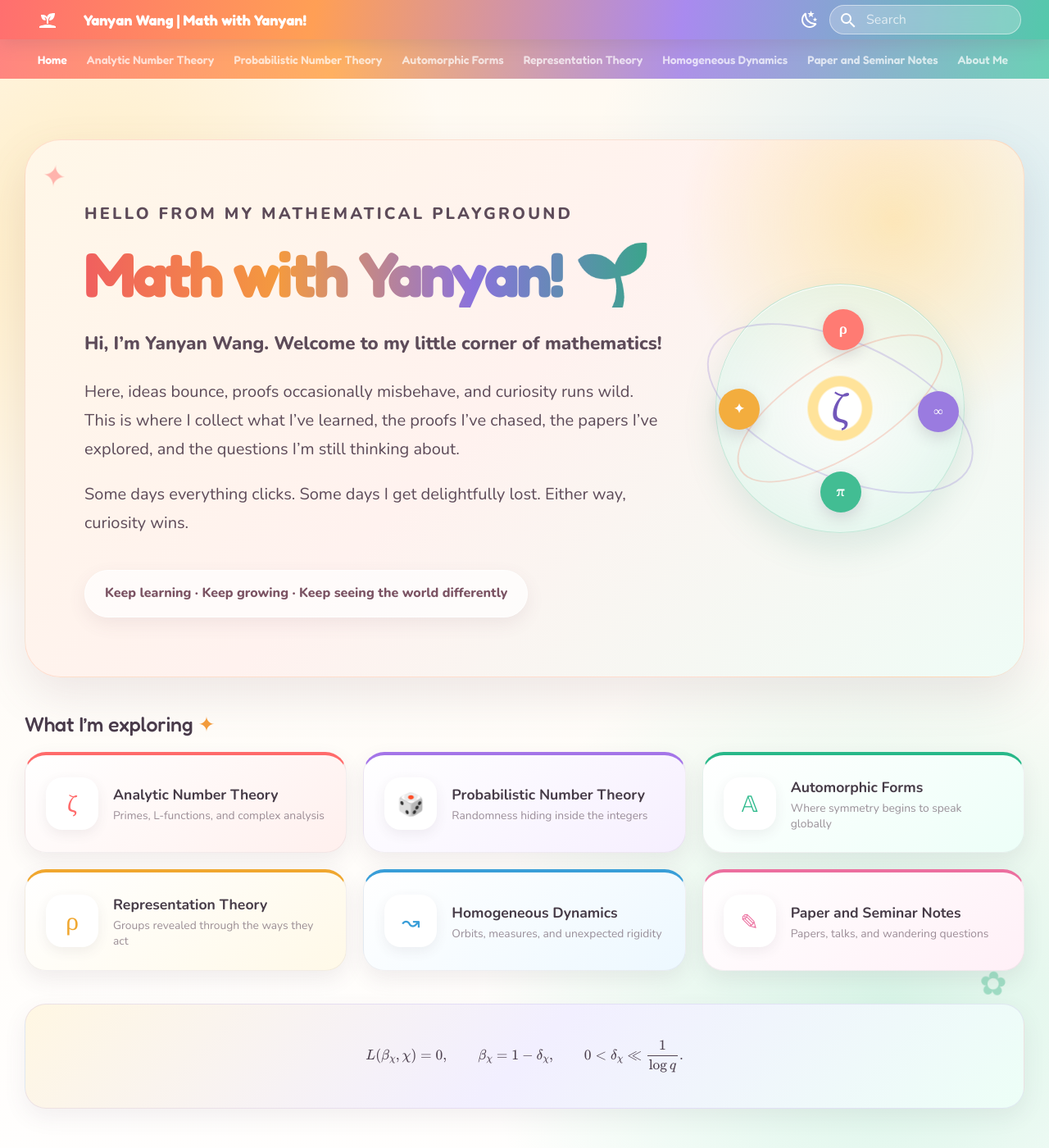
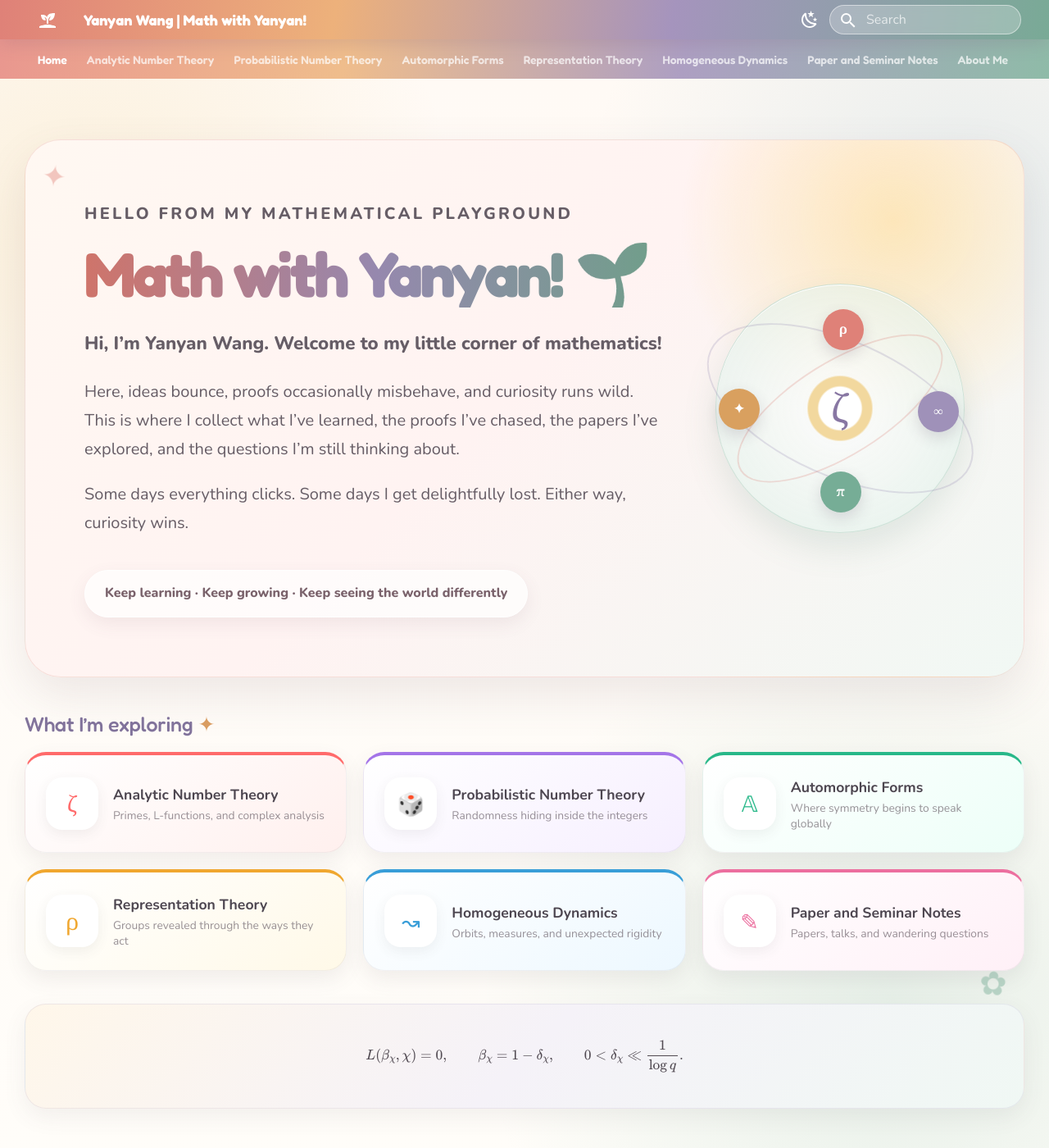
Before and after one commit to yanyanwang-math/yanyanwang-math.github.io, an MkDocs documentation site: the page built from docs/index.md, in a window 1280 px wide and 1400 px high. Shown: the whole window at 82% size. Built offline with MkDocs 1.6.1 and Material for MkDocs 9.7.7, drawn with Linux system fonts in a browser that asks for light colours.

Commit message:
Add files via upload

```diff
--- a/docs/stylesheets/fresh.css
+++ b/docs/stylesheets/fresh.css
@@ -3,19 +3,19 @@
 /* Math with Yanyan — fresh, lively and natural */
 
 :root {
-  --fresh-coral: #ff6b6b;
-  --fresh-orange: #ff9f43;
-  --fresh-yellow: #ffd166;
-  --fresh-mint: #56d6a2;
-  --fresh-sky: #64c5ef;
-  --fresh-lilac: #a98aef;
-  --fresh-ink: #403543;
-  --fresh-cream: #fffaf2;
+  --fresh-coral: #e98e84;
+  --fresh-apricot: #efb47f;
+  --fresh-butter: #f2d89e;
+  --fresh-sage: #82b9a3;
+  --fresh-sky: #8fb8c9;
+  --fresh-lilac: #aa9bc4;
+  --fresh-ink: #4d4650;
+  --fresh-cream: #fffaf5;
 
-  --md-primary-fg-color: #ff7a70;
-  --md-primary-fg-color--light: #ffa58d;
-  --md-primary-fg-color--dark: #e85b57;
-  --md-accent-fg-color: #55bf96;
+  --md-primary-fg-color: #df8178;
+  --md-primary-fg-color--light: #efa9a2;
+  --md-primary-fg-color--dark: #c96c65;
+  --md-accent-fg-color: #6da78f;
 }
 
 body,
@@ -24,9 +24,9 @@ input {
 }
 
 [data-md-color-scheme="default"] {
-  --md-default-bg-color: #fffaf2;
-  --md-default-fg-color: #403543;
-  --md-typeset-color: #403543;
+  --md-default-bg-color: #fffaf5;
+  --md-default-fg-color: #4d4650;
+  --md-typeset-color: #4d4650;
 }
 
 /* Sunny background */
@@ -35,27 +35,27 @@ input {
   background:
     radial-gradient(
       circle at 8% 15%,
-      rgba(255, 209, 102, 0.34),
+      rgba(242, 216, 158, 0.30),
       transparent 23rem
     ),
     radial-gradient(
       circle at 93% 14%,
-      rgba(100, 197, 239, 0.24),
+      rgba(143, 184, 201, 0.22),
       transparent 24rem
     ),
     radial-gradient(
       circle at 85% 86%,
-      rgba(86, 214, 162, 0.23),
+      rgba(130, 185, 163, 0.20),
       transparent 25rem
     ),
-    linear-gradient(180deg, #fffaf2 0%, #fffefd 100%);
+    linear-gradient(180deg, #fffaf5 0%, #fffdf9 100%);
 }
 
 .md-main::before {
   position: fixed;
   top: 10rem;
   left: 4%;
-  color: rgba(255, 107, 107, 0.48);
+  color: rgba(223, 129, 120, 0.42);
   content: "✦";
   font-size: 1.8rem;
   pointer-events: none;
@@ -66,7 +66,7 @@ input {
   position: fixed;
   right: 4%;
   bottom: 12%;
-  color: rgba(86, 191, 150, 0.48);
+  color: rgba(109, 167, 143, 0.42);
   content: "✿";
   font-size: 2rem;
   pointer-events: none;
@@ -89,10 +89,10 @@ input {
 .md-header {
   background: linear-gradient(
     100deg,
-    #ff6f6f 0%,
-    #ff9f55 30%,
-    #a98aef 65%,
-    #54c9ab 100%
+    #df8178 0%,
+    #edb17b 32%,
+    #a594bd 64%,
+    #79aa96 100%
   );
   box-shadow: 0 5px 22px rgba(119, 78, 112, 0.18);
 }
@@ -100,10 +100,10 @@ input {
 .md-tabs {
   background: linear-gradient(
     100deg,
-    #ff8580 0%,
-    #ffb061 32%,
-    #ad91e8 65%,
-    #6bd1b5 100%
+    #e9978f 0%,
+    #efbd8c 33%,
+    #ad9fc2 65%,
+    #8fbba8 100%
   );
 }
 
@@ -166,15 +166,15 @@ input {
       rgba(255, 209, 102, 0.40),
       transparent 13rem
     ),
-    linear-gradient(135deg, #fff7e8, #fff2ef 48%, #effcf6);
-  border: 1px solid rgba(255, 143, 100, 0.23);
+    linear-gradient(135deg, #fff8f2, #fff3f2 48%, #f1f8f4);
+  border: 1px solid rgba(215, 132, 118, 0.20);
   border-radius: 2.2rem;
-  box-shadow: 0 22px 55px rgba(118, 83, 104, 0.13);
+  box-shadow: 0 22px 55px rgba(103, 83, 96, 0.12);
 }
 
 .fresh-kicker {
   margin: 0 0 0.8rem;
-  color: #e96f58;
+  color: #cf746a;
   font-size: 0.72rem;
   font-weight: 800;
   letter-spacing: 0.16em;
@@ -182,7 +182,7 @@ input {
 
 .fresh-copy h1 {
   margin: 0 0 1.2rem;
-  color: #493b4b;
+  color: #4d4650;
   font-family: "Fredoka", sans-serif;
   font-size: clamp(2.7rem, 6vw, 4.8rem);
   font-weight: 700;
@@ -190,10 +190,10 @@ input {
   letter-spacing: -0.045em;
   background: linear-gradient(
     90deg,
-    #f05f5f,
-    #f49a3f,
-    #8b72dc,
-    #32aa83
+    #d97870,
+    #e6a46f,
+    #988ab3,
+    #6ca38b
   );
   background-clip: text;
   -webkit-background-clip: text;
@@ -206,7 +206,7 @@ input {
 
 .fresh-copy p {
   max-width: 46rem;
-  color: #5d4b59;
+  color: #665d66;
   font-size: 1rem;
   line-height: 1.75;
 }
@@ -220,7 +220,7 @@ input {
   display: inline-block;
   margin-top: 1rem;
   padding: 0.75rem 1.2rem;
-  color: #7b5363;
+  color: #7a626b;
   font-weight: 800;
   background: rgba(255, 255, 255, 0.72);
   border: 1px solid white;
@@ -236,12 +236,12 @@ input {
   aspect-ratio: 1;
   margin: auto;
   background:
-    radial-gradient(circle, white 0 12%, #ffe39a 13% 18%, transparent 19%),
-    radial-gradient(circle, rgba(255, 255, 255, 0.72), rgba(203, 241, 226, 0.55));
-  border: 1px solid rgba(83, 188, 148, 0.25);
+    radial-gradient(circle, white 0 12%, #f2d89e 13% 18%, transparent 19%),
+    radial-gradient(circle, rgba(255, 255, 255, 0.72), rgba(217, 237, 228, 0.62));
+  border: 1px solid rgba(109, 167, 143, 0.24);
   border-radius: 50%;
   box-shadow:
-    0 18px 40px rgba(85, 153, 130, 0.16),
+    0 18px 40px rgba(88, 132, 114, 0.15),
     inset 0 1px 0 white;
 }
 
@@ -252,7 +252,7 @@ input {
   left: 50%;
   width: 115%;
   height: 55%;
-  border: 2px solid rgba(135, 105, 210, 0.24);
+  border: 2px solid rgba(152, 138, 179, 0.25);
   border-radius: 50%;
   content: "";
   transform: translate(-50%, -50%) rotate(24deg);
@@ -261,7 +261,7 @@ input {
 .math-orbit::after {
   width: 95%;
   height: 38%;
-  border-color: rgba(240, 112, 85, 0.24);
+  border-color: rgba(217, 120, 112, 0.24);
   transform: translate(-50%, -50%) rotate(-32deg);
 }
 
@@ -270,7 +270,7 @@ input {
   top: 50%;
   left: 50%;
   z-index: 2;
-  color: #7257ba;
+  color: #8877a3;
   font-family: Georgia, serif;
   font-size: 2.4rem;
   transform: translate(-50%, -50%);
@@ -305,38 +305,38 @@ input {
 .orbit-one {
   top: 10%;
   left: 43%;
-  background: #ff7b73;
+  background: #df8178;
 }
 
 .orbit-two {
   top: 43%;
   right: 2%;
-  background: #9a7be0;
+  background: #9f91b9;
 }
 
 .orbit-three {
   bottom: 8%;
   left: 42%;
-  background: #42bd93;
+  background: #76ad96;
 }
 
 .orbit-four {
   top: 42%;
   left: 1%;
-  background: #f3ad3e;
+  background: #d9a05f;
 }
 
 /* Subject cards */
 
 .fresh-section-title {
   margin: 3rem 0 1.4rem;
-  color: #493b4b;
+  color: #4d4650;
   font-family: "Fredoka", sans-serif;
   font-size: 1.8rem;
 }
 
 .fresh-section-title span {
-  color: #f29b3c;
+  color: #d99d62;
 }
 
 .fresh-grid {
@@ -351,13 +351,13 @@ input {
   gap: 0.15rem 0.9rem;
   align-items: center;
   padding: 1.25rem;
-  color: #463b47 !important;
+  color: #4d4650 !important;
   text-decoration: none;
   background: linear-gradient(145deg, white, var(--soft));
-  border: 1px solid rgba(90, 64, 85, 0.08);
+  border: 1px solid rgba(92, 75, 87, 0.08);
   border-top: 4px solid var(--card);
   border-radius: 1.3rem;
-  box-shadow: 0 10px 26px rgba(91, 66, 85, 0.09);
+  box-shadow: 0 10px 26px rgba(92, 75, 87, 0.09);
   transition:
     transform 180ms ease,
     box-shadow 180ms ease;
@@ -365,7 +365,7 @@ input {
 
 .fresh-card:hover {
   transform: translateY(-6px);
-  box-shadow: 0 18px 36px rgba(91, 66, 85, 0.15);
+  box-shadow: 0 18px 36px rgba(92, 75, 87, 0.14);
 }
 
 .fresh-icon {
@@ -379,7 +379,7 @@ input {
   font-size: 1.35rem;
   background: white;
   border-radius: 1rem;
-  box-shadow: 0 5px 15px rgba(80, 60, 78, 0.08);
+  box-shadow: 0 5px 15px rgba(82, 71, 80, 0.08);
 }
 
 .fresh-card strong {
@@ -389,7 +389,7 @@ input {
 
 .fresh-card small {
   align-self: start;
-  color: #7b6b77;
+  color: #766d75;
   font-size: 0.69rem;
   line-height: 1.35;
 }
@@ -400,18 +400,146 @@ input {
   margin-top: 2rem;
   padding: 1.3rem 1rem;
   overflow-x: auto;
-  color: #4e4250;
+  color: #514a52;
   text-align: center;
-  background: linear-gradient(135deg, #fff7e3, #f2efff, #edfff7);
-  border: 1px solid rgba(138, 111, 198, 0.15);
+  background: linear-gradient(135deg, #fff7ea, #f5f2f8, #f0f8f4);
+  border: 1px solid rgba(152, 138, 179, 0.15);
   border-radius: 1.3rem;
-  box-shadow: 0 10px 28px rgba(91, 66, 85, 0.08);
+  box-shadow: 0 10px 28px rgba(92, 75, 87, 0.08);
 }
 
 /* Footer */
 
 .md-footer {
-  background: linear-gradient(100deg, #db7169, #8870c7, #399e7d);
+  background: linear-gradient(100deg, #c97870, #9688ae, #6f9f89);
+}
+
+
+/* Inner pages: soft paper panels and a shared typographic palette */
+
+.md-content__inner:not(:has(.fresh-home)) {
+  margin-top: 1.6rem;
+  margin-bottom: 2.2rem;
+  padding: 2.2rem 2.5rem;
+  background: rgba(255, 255, 255, 0.78);
+  border: 1px solid rgba(152, 138, 179, 0.16);
+  border-radius: 1.8rem;
+  box-shadow: 0 18px 48px rgba(92, 75, 87, 0.09);
+  backdrop-filter: blur(10px);
+}
+
+.md-typeset h1,
+.md-typeset h2,
+.md-typeset h3 {
+  font-family: "Fredoka", sans-serif;
+}
+
+.md-typeset h1 {
+  color: #655c70;
+  background: linear-gradient(90deg, #cf746a, #9688ae, #6f9f89);
+  background-clip: text;
+  -webkit-background-clip: text;
+  -webkit-text-fill-color: transparent;
+}
+
+.md-typeset h2 {
+  color: #81739b;
+}
+
+.md-typeset h3 {
+  color: #b96f69;
+}
+
+.md-typeset a {
+  color: #6a9d88;
+}
+
+.md-typeset a:hover {
+  color: #c66f69;
+}
+
+.md-nav__link--active,
+.md-nav__link:hover {
+  color: #c66f69;
+}
+
+.md-typeset code {
+  color: #8a6071;
+  background: #fbf2f4;
+}
+
+.md-typeset blockquote {
+  border-left-color: #9f91b9;
+}
+
+.md-typeset .admonition,
+.md-typeset details {
+  border-color: rgba(130, 185, 163, 0.45);
+  box-shadow: 0 8px 22px rgba(92, 75, 87, 0.07);
+}
+
+/* A calm, coordinated dark mode */
+
+[data-md-color-scheme="slate"] {
+  --md-default-bg-color: #25232a;
+  --md-default-fg-color: #f2edf1;
+  --md-typeset-color: #eee9ed;
+  --md-code-bg-color: #332f38;
+  --md-code-fg-color: #f2dfe6;
+  --md-primary-fg-color: #755f75;
+  --md-accent-fg-color: #9ccbb7;
+}
+
+[data-md-color-scheme="slate"] .md-main {
+  background:
+    radial-gradient(circle at 10% 12%, rgba(207, 116, 106, 0.13), transparent 25rem),
+    radial-gradient(circle at 90% 14%, rgba(143, 184, 201, 0.12), transparent 25rem),
+    radial-gradient(circle at 80% 85%, rgba(130, 185, 163, 0.11), transparent 26rem),
+    linear-gradient(180deg, #25232a, #29262e);
+}
+
+[data-md-color-scheme="slate"] .md-header,
+[data-md-color-scheme="slate"] .md-tabs {
+  background: linear-gradient(100deg, #614c59, #665b77 54%, #4f7467);
+}
+
+[data-md-color-scheme="slate"] .fresh-hero {
+  background:
+    radial-gradient(circle at 87% 15%, rgba(242, 216, 158, 0.12), transparent 13rem),
+    linear-gradient(135deg, #302b31, #342d34 48%, #2a3531);
+  border-color: rgba(239, 177, 123, 0.18);
+  box-shadow: 0 22px 55px rgba(0, 0, 0, 0.22);
+}
+
+[data-md-color-scheme="slate"] .fresh-copy p,
+[data-md-color-scheme="slate"] .fresh-section-title,
+[data-md-color-scheme="slate"] .fresh-card,
+[data-md-color-scheme="slate"] .fresh-formula {
+  color: #eee9ed !important;
+}
+
+[data-md-color-scheme="slate"] .fresh-mantra,
+[data-md-color-scheme="slate"] .fresh-card,
+[data-md-color-scheme="slate"] .fresh-icon,
+[data-md-color-scheme="slate"] .fresh-formula,
+[data-md-color-scheme="slate"] .md-content__inner:not(:has(.fresh-home)) {
+  background: rgba(51, 47, 56, 0.88);
+  border-color: rgba(174, 155, 199, 0.16);
+}
+
+[data-md-color-scheme="slate"] .fresh-card small {
+  color: #cfc6cd;
+}
+
+[data-md-color-scheme="slate"] .math-orbit {
+  background:
+    radial-gradient(circle, #f8eee9 0 12%, #c9aa75 13% 18%, transparent 19%),
+    radial-gradient(circle, rgba(72, 65, 76, 0.95), rgba(62, 83, 74, 0.75));
+}
+
+[data-md-color-scheme="slate"] .md-typeset code {
+  color: #f0c9d6;
+  background: #38323d;
 }
 
 /* Responsive */
```
